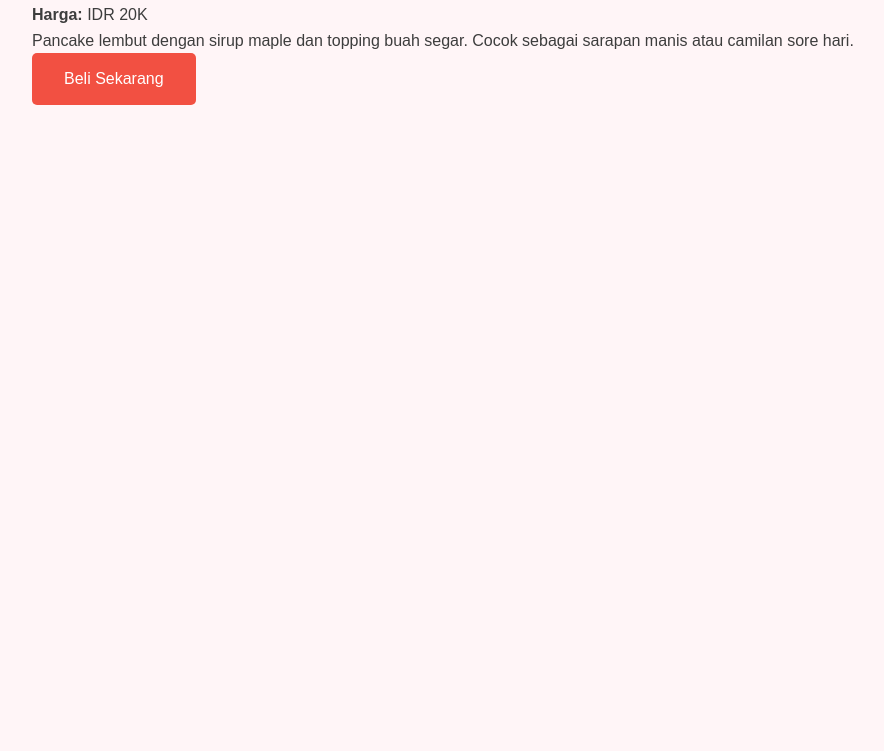
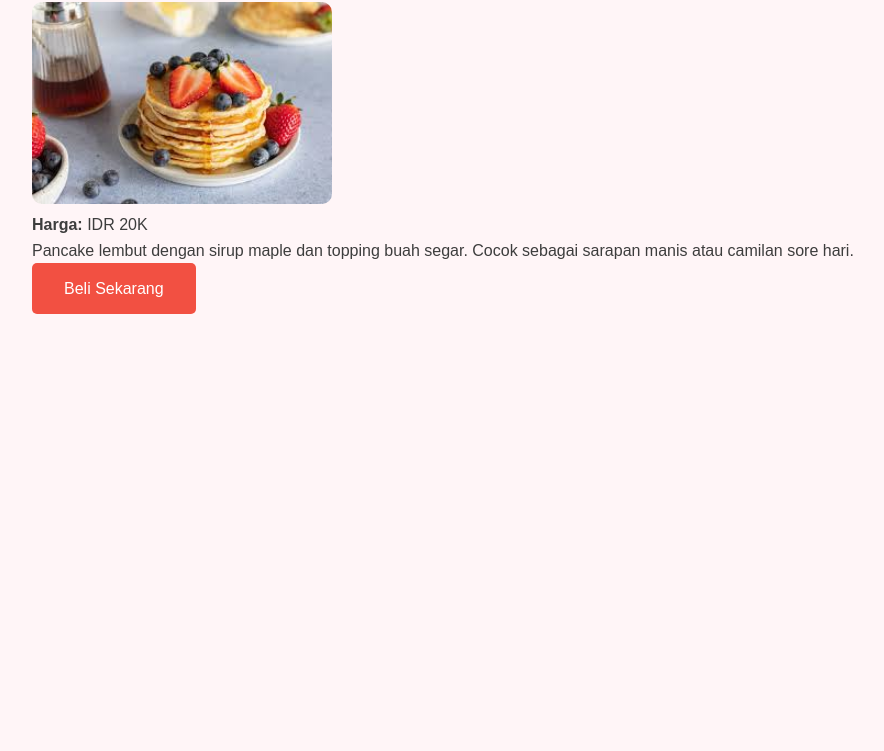
Before and after one commit to bussines4/uaskaitadenendah, a plain HTML site: page produk3.html in a window 1280 px wide. Shown: the part 49-800 px from the top of the page, without its empty margins (32-916 px from the left). Drawn offline with Linux system fonts and the light colour scheme.

Commit message:
Update produk3.html

```diff
--- a/produk3.html
+++ b/produk3.html
@@ -8,7 +8,8 @@
   <body>
     <div class="container">
       <h1>Pancake</h1>
-      <imgsrc="produk3.jp.jpg"
+      <img
+        src="produk3.jpg"
         alt="Pancake"
         style="width: 300px; border-radius: 10px"
       />
```
